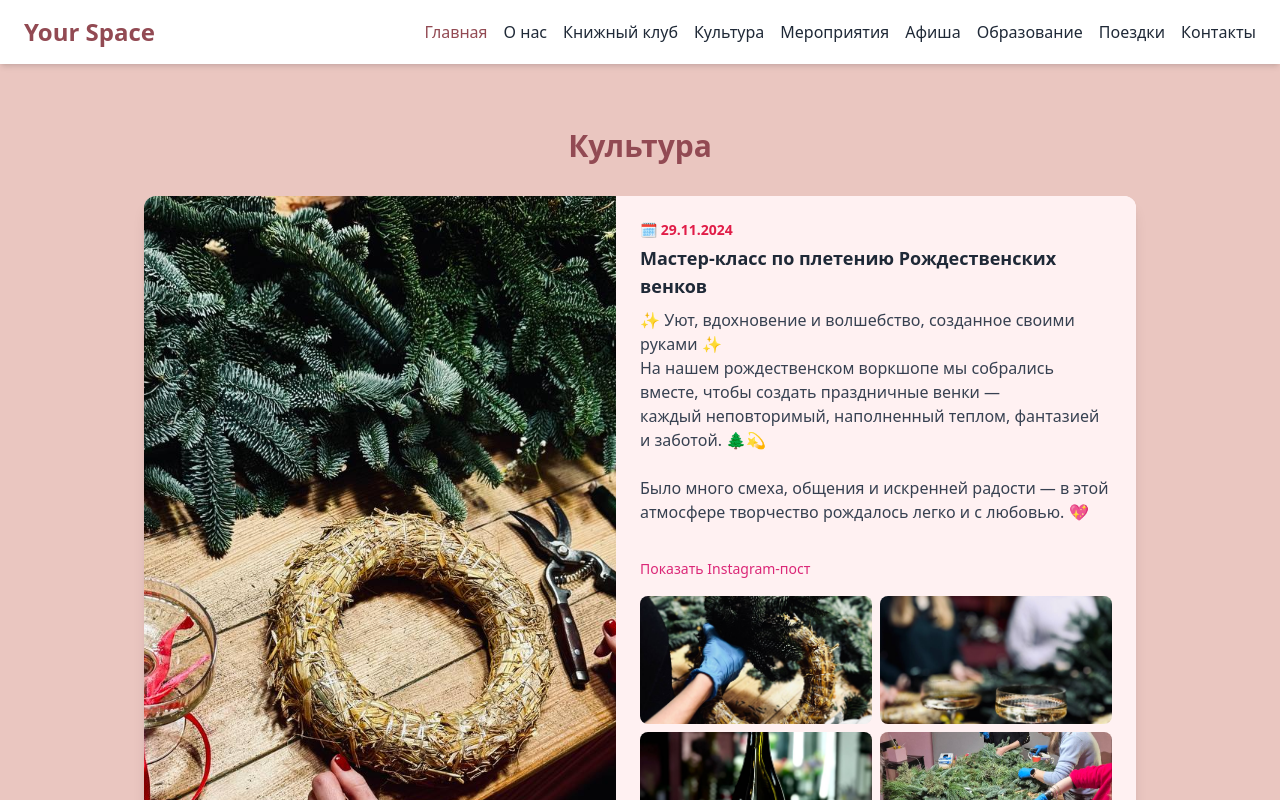
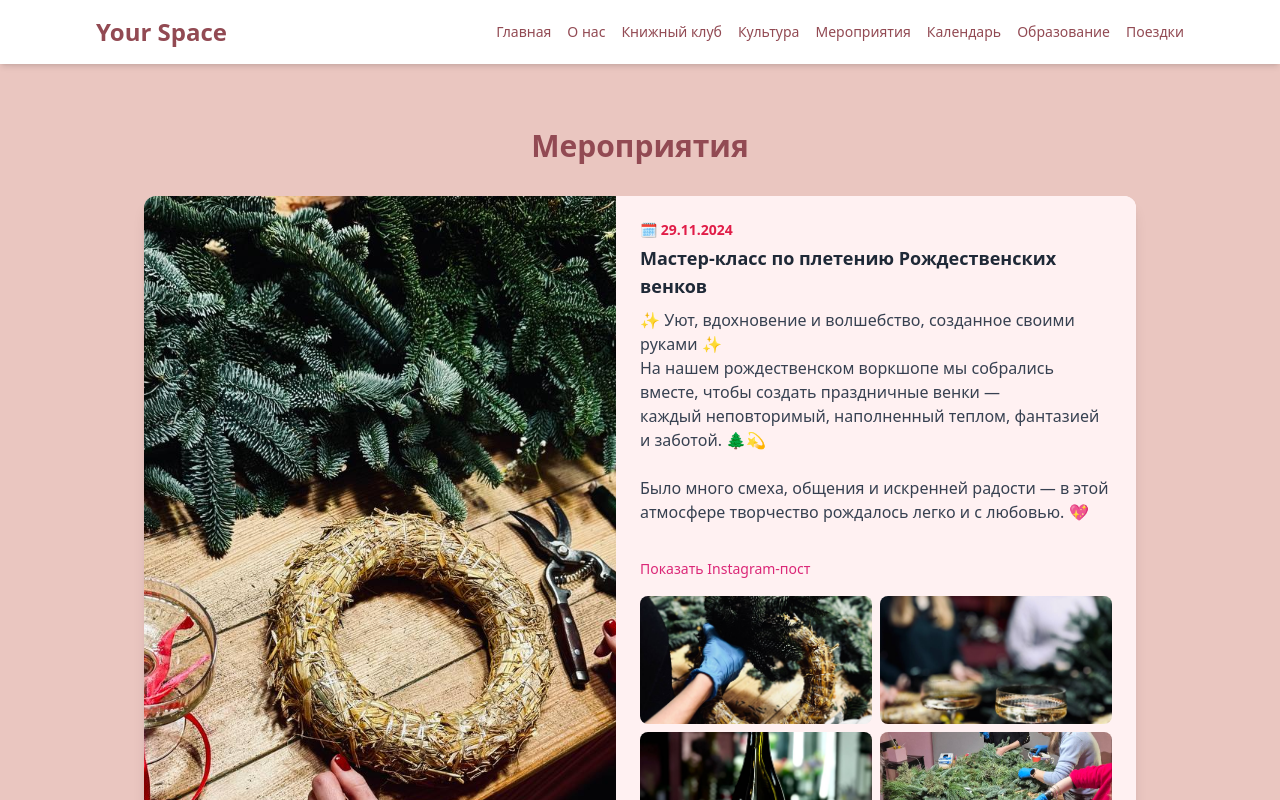
Before and after one commit to agafover/your-space, a React (Vite) app: page /events in a window 1280 px wide. Shown: the top 800 px of the page. Built offline with nearby package versions, Linux system fonts and the light colour scheme.

Commit message:
burger menu added

```diff
--- a/src/App.jsx
+++ b/src/App.jsx
@@ -1,5 +1,7 @@
 import { BookOpen } from "lucide-react"
 import { BrowserRouter as Router, Routes, Route, Link } from "react-router-dom"
+import Header from "./components/Header"
+
 import Home from "./pages/Home"
 import About from "./pages/About"
 import Books from "./pages/Books"
@@ -8,9 +10,8 @@ import Culture from "./pages/Culture"
 import Education from "./pages/Education"
 import Events from "./pages/Events"
 import Trips from "./pages/Trips"
-import Constacts from "./pages/Contacts"
+import Contacts from "./pages/Contacts"
 import NotFound from "./pages/NotFound"
-import Header from "./components/Header"
 
 
 
@@ -20,21 +21,8 @@ function App() {
     <Router>
       <div className="min-h-screen bg-brand text-gray-800">
         {/* Навигация */}
-        <header className="bg-white shadow-md px-6 py-4 flex justify-between items-center">
-          <div className="text-2xl font-bold text-brand-dark">Your Space</div>
-          <nav className="space-x-4">
-            <Link to="/" className="text-brand-dark hover:underline">Главная</Link>
-            <Link to="/about" className="hover:underline">О нас</Link>
-            <Link to="/books" className="hover:underline">Книжный клуб</Link>
-            <Link to="/culture" className="hover:underline">Культура</Link>
-            <Link to="/events" className="hover:underline">Мероприятия</Link>
-            <Link to="/calendar" className="hover:underline">Афиша</Link>
-            <Link to="/education" className="hover:underline">Образование</Link>
-            <Link to="/trips" className="hover:underline">Поездки</Link>
-            <Link to="/contacts" className="hover:underline">Контакты</Link>
-          </nav>
+        <Header />
 
-        </header>
 
         {/* Контент */}
         <main className="px-6 py-8">
@@ -47,7 +35,7 @@ function App() {
             <Route path="/education" element={<Education />} />
             <Route path="/events" element={<Events />} />
             <Route path="/trips" element={<Trips />} />
-            <Route path="/contacts" element={<Constacts />} />
+            <Route path="/contacts" element={<Contacts />} />
             <Route path="*" element={<NotFound />} />
           </Routes>
         </main>
--- a/src/components/Header.jsx
+++ b/src/components/Header.jsx
@@ -15,12 +15,16 @@ const navigation = [
 
 function Header() {
   return (
-    <Disclosure as="nav" className="bg-white shadow-md">
+    <Disclosure as="nav" className="bg-white shadow-md sticky top-0 z-50">
       {({ open }) => (
         <>
-          <div className="mx-auto px-4 sm:px-6 lg:px-8 py-4 flex justify-between items-center">
-            <div className="text-2xl font-bold text-brand-dark">Your Space</div>
-            <div className="hidden md:flex space-x-4">
+          <div className="max-w-6xl mx-auto px-4 sm:px-6 lg:px-8 py-4 flex justify-between items-center">
+            <Link to="/" className="text-2xl font-bold text-brand-dark whitespace-nowrap">
+              Your Space
+            </Link>
+
+            {/* Desktop navigation */}
+            <div className="hidden md:flex flex-wrap gap-x-4">
               {navigation.map((item) => (
                 <Link
                   key={item.name}
@@ -31,6 +35,8 @@ function Header() {
                 </Link>
               ))}
             </div>
+
+            {/* Mobile menu button */}
             <div className="md:hidden">
               <Disclosure.Button className="text-brand-dark">
                 {open ? <X size={24} /> : <Menu size={24} />}
@@ -38,7 +44,7 @@ function Header() {
             </div>
           </div>
 
-          {/* Мобильное меню */}
+          {/* Mobile menu panel */}
           <Disclosure.Panel className="md:hidden px-4 pb-4 space-y-2">
             {navigation.map((item) => (
               <Link
--- a/src/pages/Events.jsx
+++ b/src/pages/Events.jsx
@@ -29,7 +29,7 @@ function Events() {
   return (
     <div className="max-w-5xl mx-auto px-4 py-8">
       <h1 className="text-3xl font-bold text-brand-dark mb-8 text-center">
-        Культура
+        Мероприятия
       </h1>
 
       {events.map((event, index) => (
```
